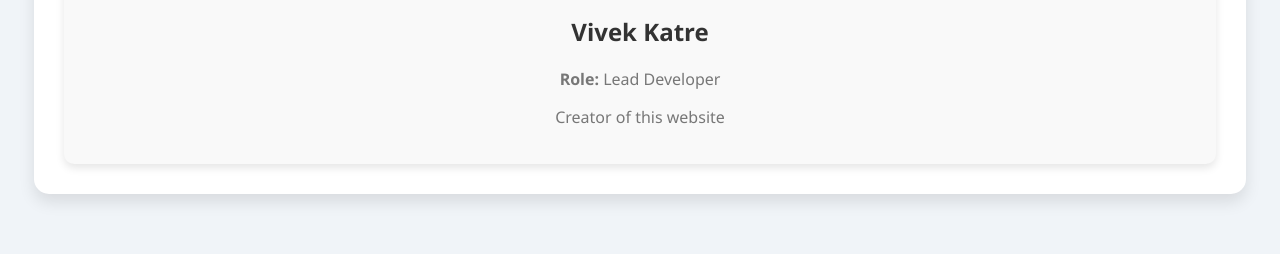
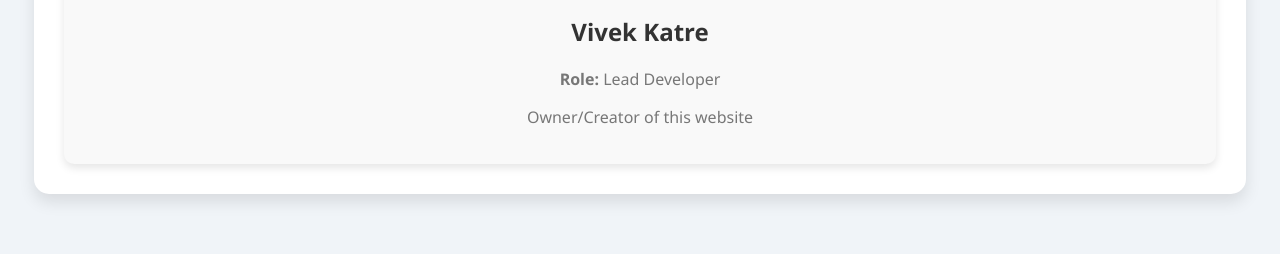
Before and after one commit to VivekKatre1582003/PredictWellness, a Flask app: page /about in a window 1280 px wide. Shown: the part 983-1237 px from the top of the page. Run offline with Flask 3, Linux system fonts and the light colour scheme.

Commit message:
Update about.html

```diff
--- a/templates/about.html
+++ b/templates/about.html
@@ -40,7 +40,7 @@ Join us on the journey to a healthier future with Predict Wellness.<br>
                 <div>
                     <h2>Vivek Katre</h2>
                     <p><strong>Role:</strong> Lead Developer</p>
-                    <p>Creator of this website</p>
+                    <p>Owner/Creator of this website</p>
                 </div>
             </div>
         </div>
```
